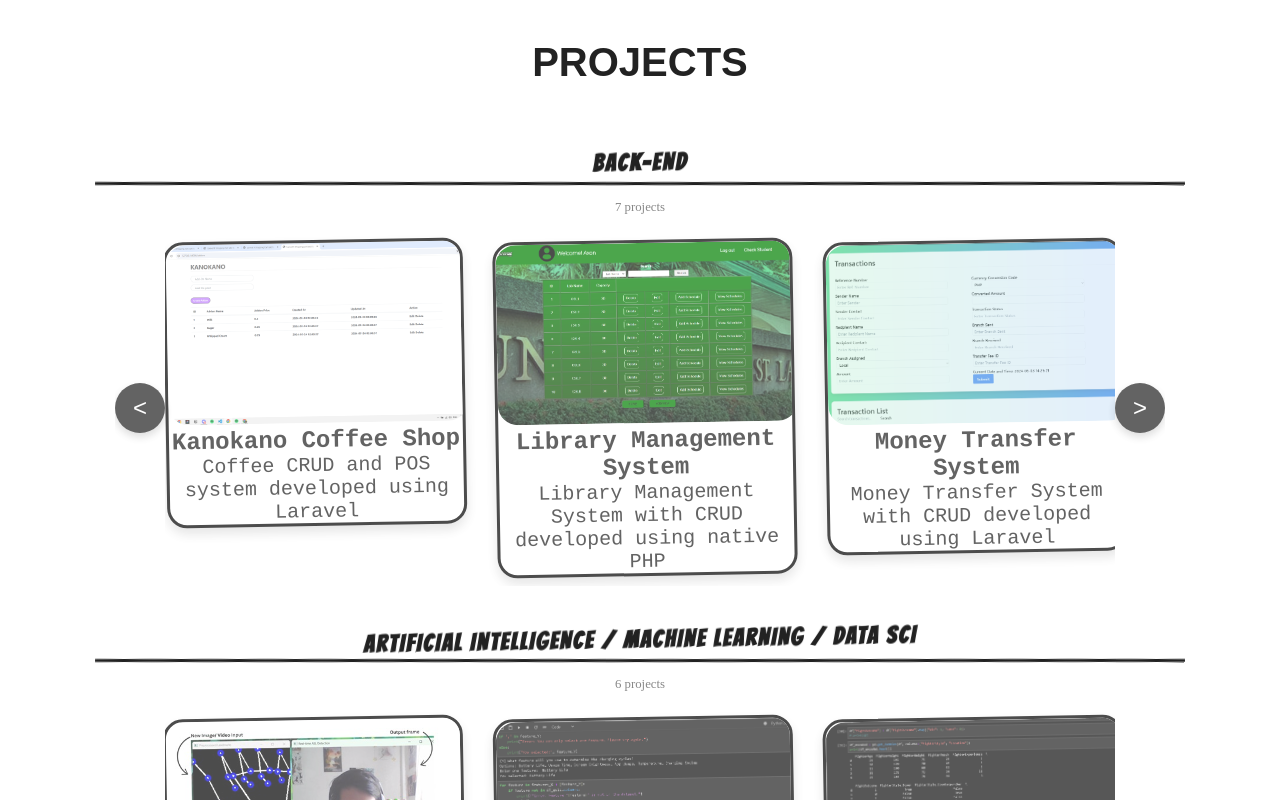
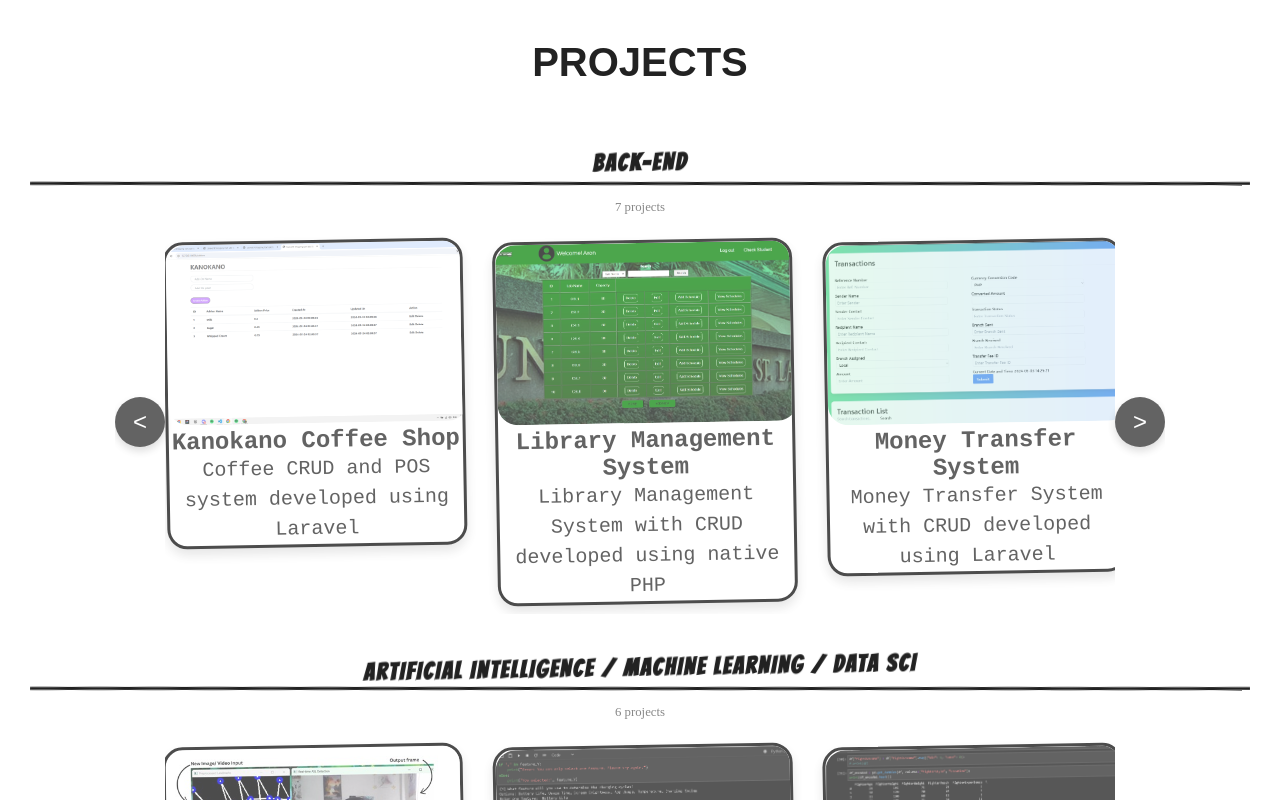
Before and after one commit to rdeniele/ron_react_portfolio, a React (Vite) app: page / in a window 1280 px wide. Shown: the part 860-1660 px from the top of the page. Built offline with nearby package versions, Linux system fonts and the light colour scheme.

Commit message:
style: add padding to hero section for improved layout

```diff
--- a/src/App.css
+++ b/src/App.css
@@ -9,6 +9,11 @@
     --comic-border: 3px solid #000;
     --comic-shadow: 5px 5px 0px #000;
     --comic-bg-pattern: repeating-linear-gradient(45deg, #f0f0f0 0%, #f0f0f0 5%, #e0e0e0 5%, #e0e0e0 10%);
+    --max-width: 1400px;
+    --container-padding: 15px;
+    --comic-box-padding: 12px;
+    --root-gap: 40px;
+    --section-margin: 20px;
 }
 
 [data-theme='dark'] {
@@ -24,93 +29,62 @@
     --comic-bg-pattern: repeating-linear-gradient(45deg, #333 0%, #333 5%, #222 5%, #222 10%);
 }
 
+/* Base styles (mobile first) */
 body {
     background-color: var(--background-color);
-    display: flex;
-    justify-content: center;
-    margin: 0 auto 60px;
+    margin: 0;
+    min-height: 100vh;
+    width: 100%;
+    overflow-x: hidden;
 }
 
 #root {
     display: flex;
     flex-direction: column;
-    gap: 60px;
+    gap: var(--root-gap);
+    margin: 0 auto;
+    max-width: var(--max-width);
+    padding: 0 var(--container-padding);
+    width: 100%;
+    box-sizing: border-box;
+    overflow-x: hidden;
 }
 
-  h1,
-  h2,
-  h3,
-  p {
+h1, h2, h3, p {
     color: var(--text-color);
     margin: 0;
     padding: 0;
 }
 
-  h2,
-  h3,
-  p {
+h2, h3, p {
     font-family: 'Roboto Mono', monospace;
 }
 
-  h1,
-  h2 {
+h1, h2 {
     text-transform: uppercase;
 }
 
-  h2,
-  h3 {
-    font-size: 20px;
+h2, h3 {
+    font-size: 18px;
 }
 
 h1 {
     font-family: 'Rubik', sans-serif;
-    font-size: 32px;
+    font-size: 28px;
 }
 
 p {
     font-size: 16px;
     font-weight: 300;
+    line-height: 1.5;
 }
 
 .sectionTitle {
-    margin-bottom: 30px;
+    margin-bottom: var(--section-margin);
 }
 
 .hover {
     cursor: pointer;
-  }
-
-  @media (width >= 800px) {
-    #root {
-      gap: 100px;
-    }
-    h1 {
-      font-size: 40px;
-    }
-    h2,
-    h3 {
-      font-size: 24px;
-    }
-    p {
-      font-size: 20px;
-    }
-
-    .sectionTitle {
-      margin-bottom: 60px;
-    }
-
-    @media (width >= 1400px) {
-      #root {
-        gap: 200px;
-      }
-      h1 {
-        font-size: 48px;
-      }
-
-      .sectionTitle {
-        margin-bottom: 75px;
-      }
-    }
 }
 
 .comic-text {
@@ -126,7 +100,127 @@
     border: var(--comic-border);
     box-shadow: var(--comic-shadow);
     position: relative;
-    padding: 20px;
+    padding: var(--comic-box-padding);
     background-color: var(--background-color);
     transform: rotate(-1deg);
+    width: 100%;
+    box-sizing: border-box;
+    transition: transform 0.3s ease;
+    margin: 0 calc(-1 * var(--container-padding));
+    width: calc(100% + (2 * var(--container-padding)));
 }
+
+.comic-box:hover {
+    transform: rotate(0deg) scale(1.02);
+}
+
+/* Small tablets and large phones (landscape) */
+@media screen and (min-width: 576px) {
+    :root {
+        --container-padding: 20px;
+        --comic-box-padding: 15px;
+        --root-gap: 50px;
+        --section-margin: 25px;
+    }
+
+    h1 {
+        font-size: 32px;
+    }
+
+    h2, h3 {
+        font-size: 20px;
+    }
+
+    p {
+        font-size: 17px;
+    }
+}
+
+/* Tablets and small desktops */
+@media screen and (min-width: 768px) {
+    :root {
+        --container-padding: 25px;
+        --comic-box-padding: 20px;
+        --root-gap: 80px;
+        --section-margin: 45px;
+    }
+
+    h1 {
+        font-size: 36px;
+    }
+
+    h2, h3 {
+        font-size: 22px;
+    }
+
+    p {
+        font-size: 18px;
+    }
+
+    .comic-box {
+        margin: 0;
+        width: 100%;
+    }
+}
+
+/* Desktops */
+@media screen and (min-width: 1024px) {
+    :root {
+        --container-padding: 30px;
+        --comic-box-padding: 25px;
+        --root-gap: 100px;
+        --section-margin: 60px;
+    }
+
+    h1 {
+        font-size: 40px;
+    }
+
+    h2, h3 {
+        font-size: 24px;
+    }
+
+    p {
+        font-size: 20px;
+    }
+}
+
+/* Large desktops */
+@media screen and (min-width: 1400px) {
+    :root {
+        --container-padding: 40px;
+        --comic-box-padding: 30px;
+        --root-gap: 200px;
+        --section-margin: 75px;
+    }
+
+    h1 {
+        font-size: 48px;
+    }
+}
+
+/* Print styles */
+@media print {
+    :root {
+        --container-padding: 0;
+        --comic-box-padding: 15px;
+        --root-gap: 40px;
+        --section-margin: 20px;
+    }
+
+    body {
+        background-color: white;
+    }
+
+    #root {
+        max-width: none;
+    }
+
+    .comic-box {
+        box-shadow: none;
+        border: 1px solid #000;
+        transform: none;
+        margin: 0;
+        width: 100%;
+    }
+}
--- a/src/sections/Hero/HeroStyles.module.css
+++ b/src/sections/Hero/HeroStyles.module.css
@@ -100,6 +100,7 @@
     .hero {
       max-width: 350px;
       width: 350px;
+      padding-top: 40px;
     }
   }
 
```
Lines whose indentation alone changed are shown as unchanged.
